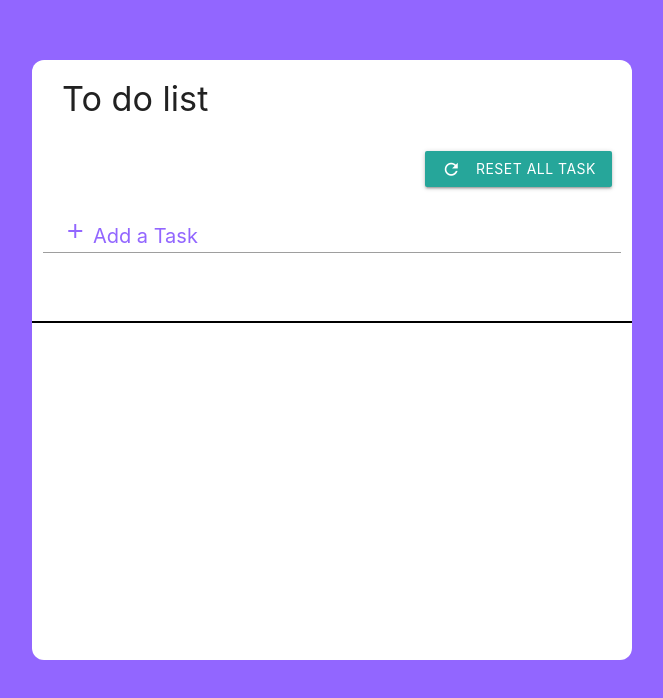
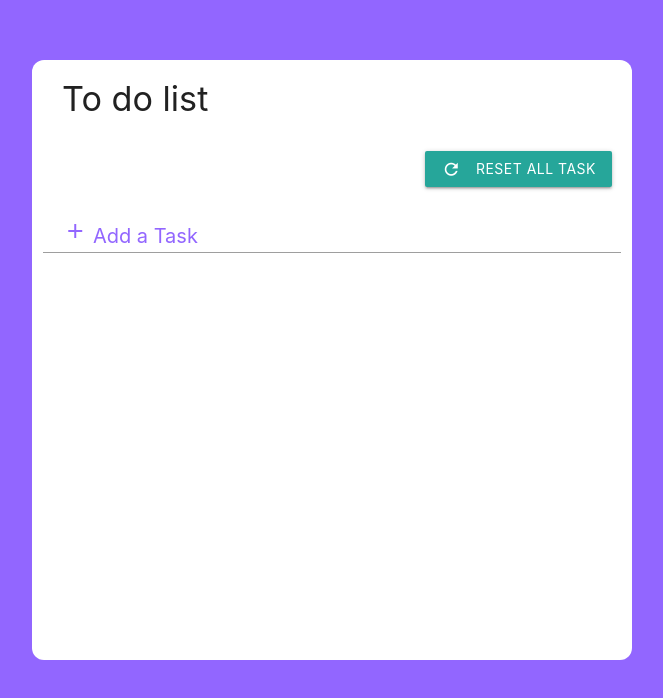
Before and after one commit to souravchiku/todo-assignment, a React (Create React App) app: page / in a window 1280 px wide. Shown: the top 698 px of the page, without its empty margins (308-971 px from the left). Built offline with nearby package versions, Linux system fonts and the light colour scheme.

Commit message:
removing border removing border

```diff
--- a/src/App.js
+++ b/src/App.js
@@ -66,7 +66,6 @@ export default function App() {
       </div>
       <div
         style={{
-          border: "1px solid black",
           display: "flex",
           flexDirection: "column"
         }}
```
